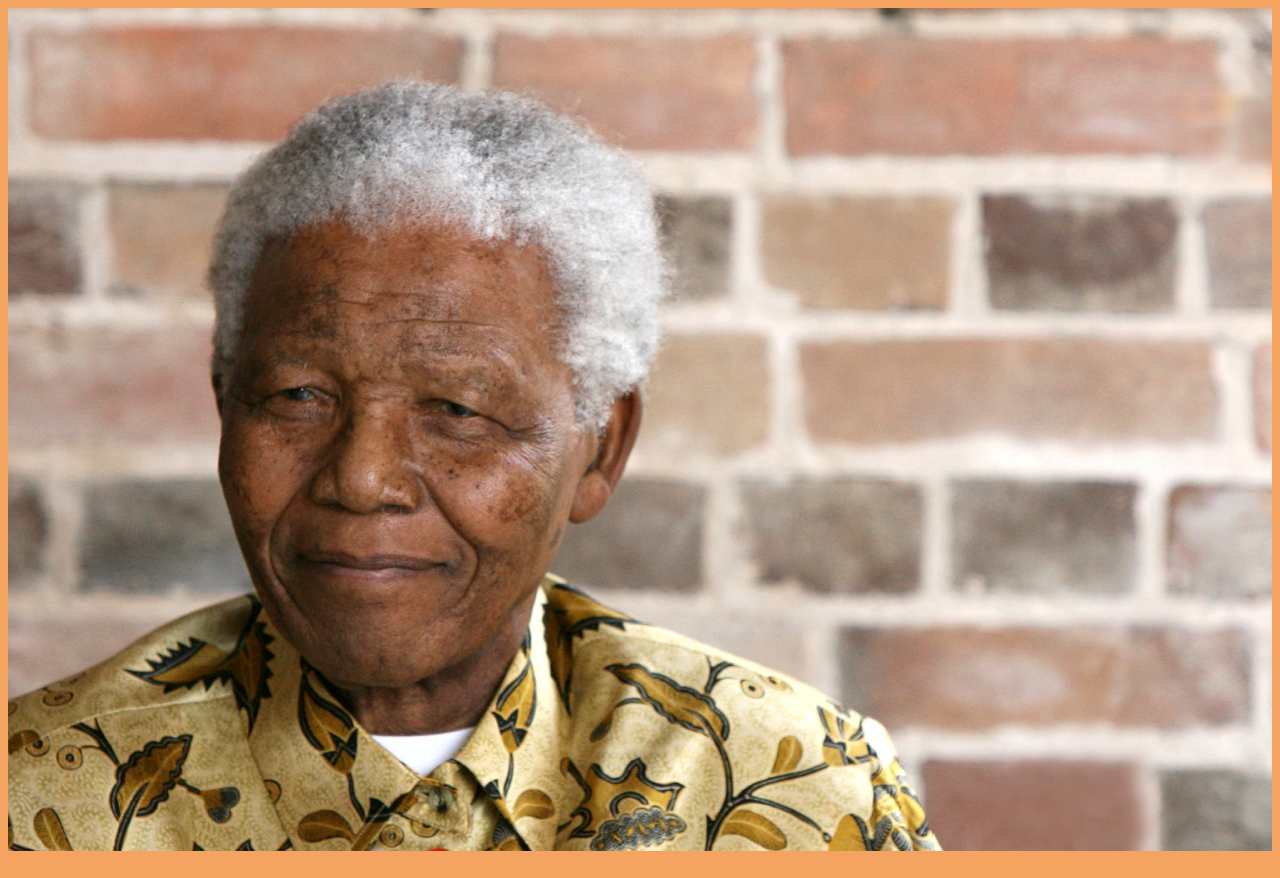
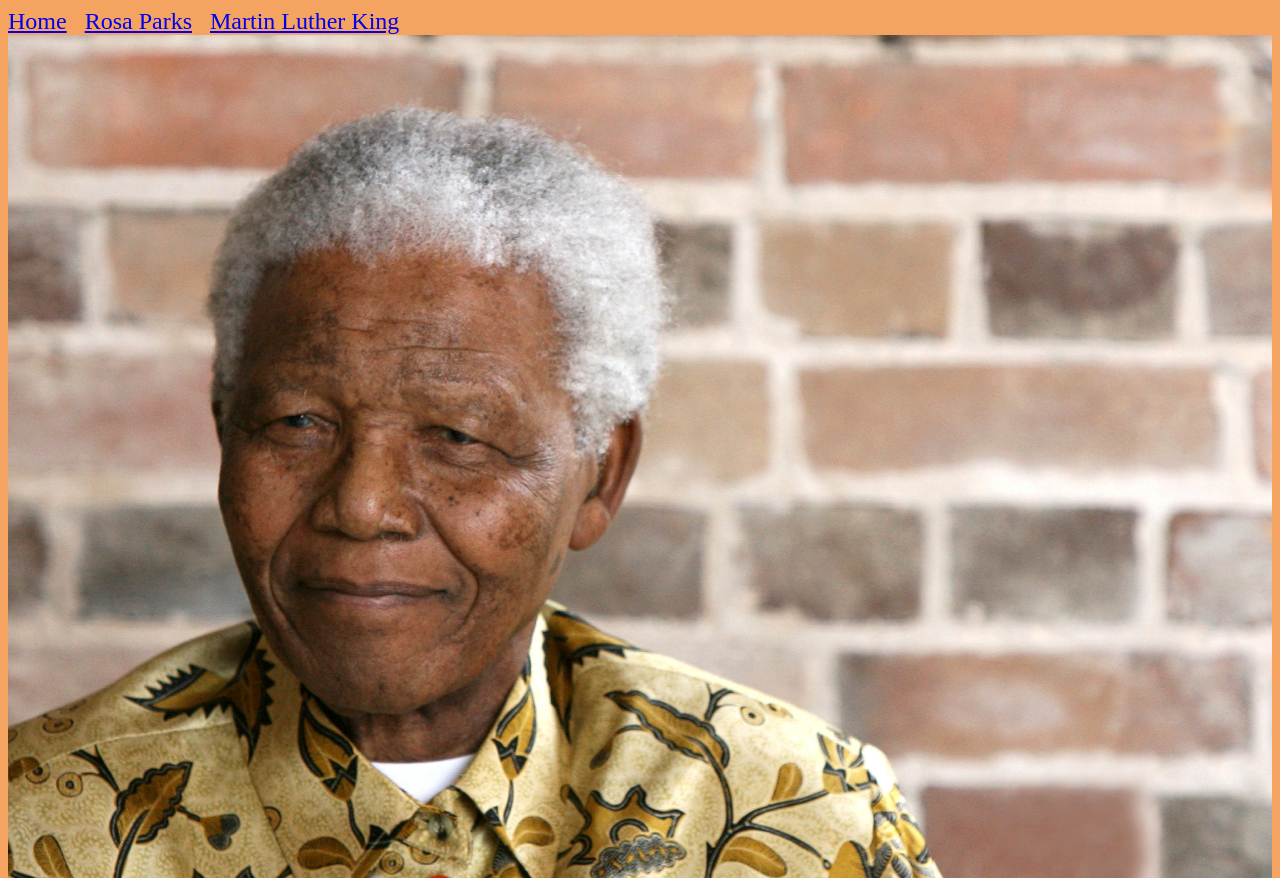
Before and after one commit to Gigi3535/consciencia-negra, a plain HTML site: page index2.html in a window 1280 px wide. Shown: the top 878 px of the page. Drawn offline with Linux system fonts and the light colour scheme.

Commit message:
Update index2.html

```diff
--- a/index2.html
+++ b/index2.html
@@ -3,7 +3,9 @@
 <html>
 <head>
    <meta charset="utf-8">
-
+<font size="5">
+<a href="index.html">Home</a>&ensp;  <a href="index1.html">Rosa Parks</a>&ensp;   <a href="index3.html"> Martin Luther King</a>&ensp;
+   </font>
    <body bgcolor="#F4A460">
 
 <link rel ="stylesheet" href="style2.css">
```
